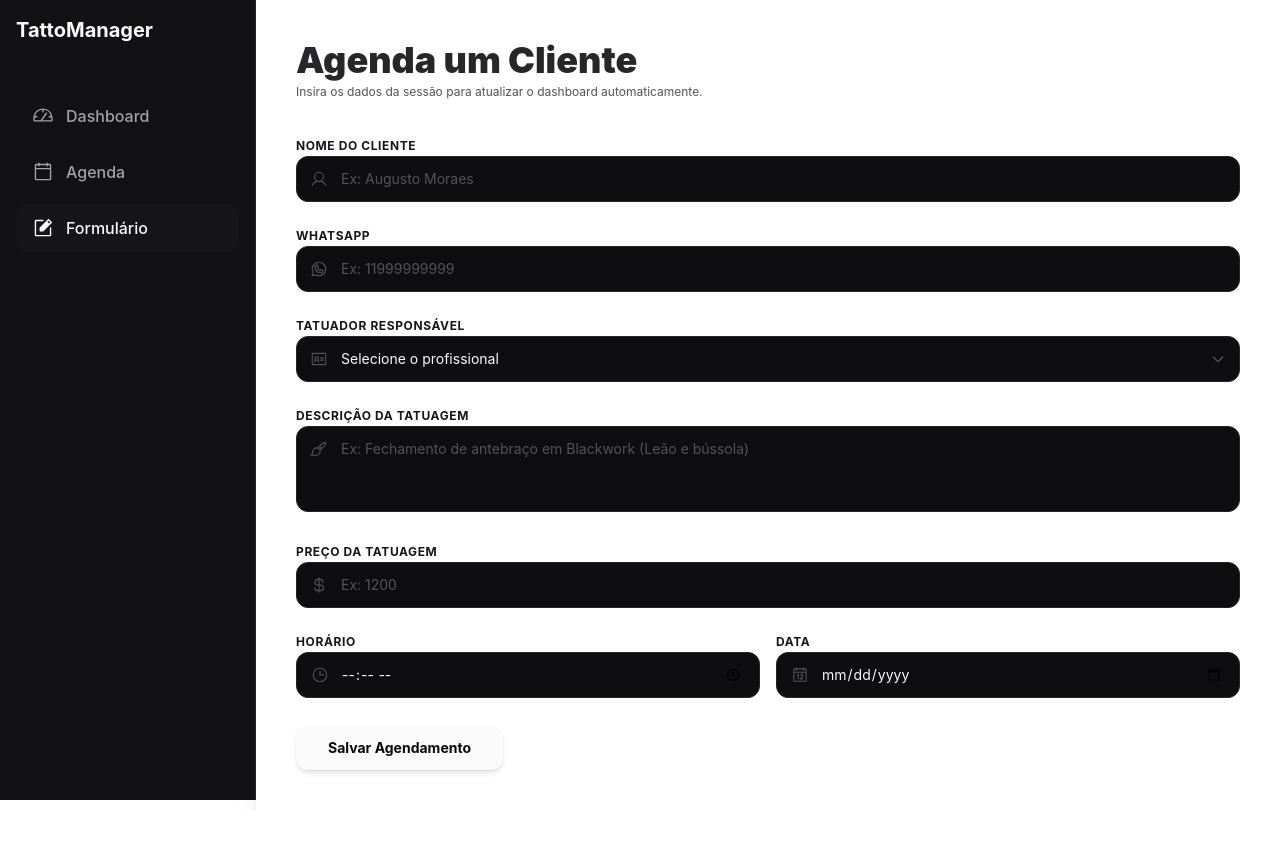
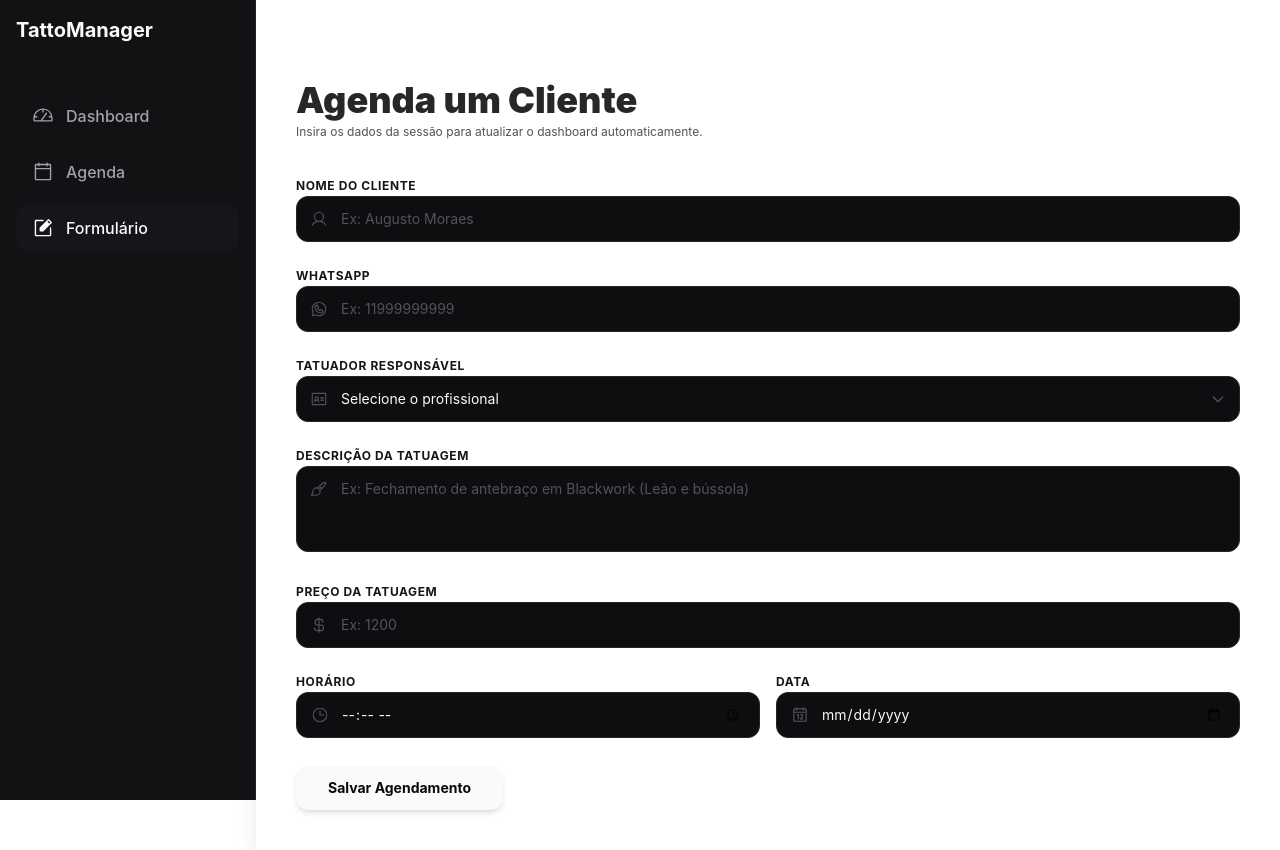
Before and after one commit to augustoteix0/TattooManager, a React (Vite) app: page /Formulario in a window 1280 px wide. Before the commit the page ends 810 px from the top, so only its background shows below. Built offline with nearby package versions, Linux system fonts and the light colour scheme.

Commit message:
adjusting some points of margin

```diff
--- a/src/pages/Agenda/Agenda.tsx
+++ b/src/pages/Agenda/Agenda.tsx
@@ -3,7 +3,7 @@ import { TableAgenda } from "./components/TableAgenda";
 
 export function Agenda() {
     return (
-        <div className="flex flex-col gap-10 p-10 w-full">
+        <div className="flex flex-col gap-10 p-10 w-full mt-10">
             <PesquisaAgenda />
             <TableAgenda />
         </div>
--- a/src/pages/Dashboard/Dashboard.tsx
+++ b/src/pages/Dashboard/Dashboard.tsx
@@ -43,7 +43,7 @@ export function Dashboard() {
   }).length
 
   return (
-    <div className="p-10 w-full max-x-full">
+    <div className="p-10 w-full max-x-full mt-10">
       <h1 className="text-4xl font-black text-zinc-800">Dashboard</h1>
       <div className="grid grid-cols-1 md:grid-cols-3 gap-4 pt-6 md:pt-10">
         <div className="cardDash">
--- a/src/pages/Formulario/Formulario.tsx
+++ b/src/pages/Formulario/Formulario.tsx
@@ -35,7 +35,7 @@ export function Formulario() {
   }
 
   return (
-    <form onSubmit={handleSubmit(createClient)} className="w-full mx-auto p-4 md:p-10 shadow-xl overflow-hidden">
+    <form onSubmit={handleSubmit(createClient)} className="w-full mx-auto p-4 md:p-10 shadow-xl overflow-hidden mt-10">
       <div className="mb-8">
         <h1 className="text-4xl font-black text-zinc-800">Agenda um Cliente</h1>
         <p className="text-base-label text-xs mt-1">Insira os dados da sessão para atualizar o dashboard automaticamente.</p>
```
